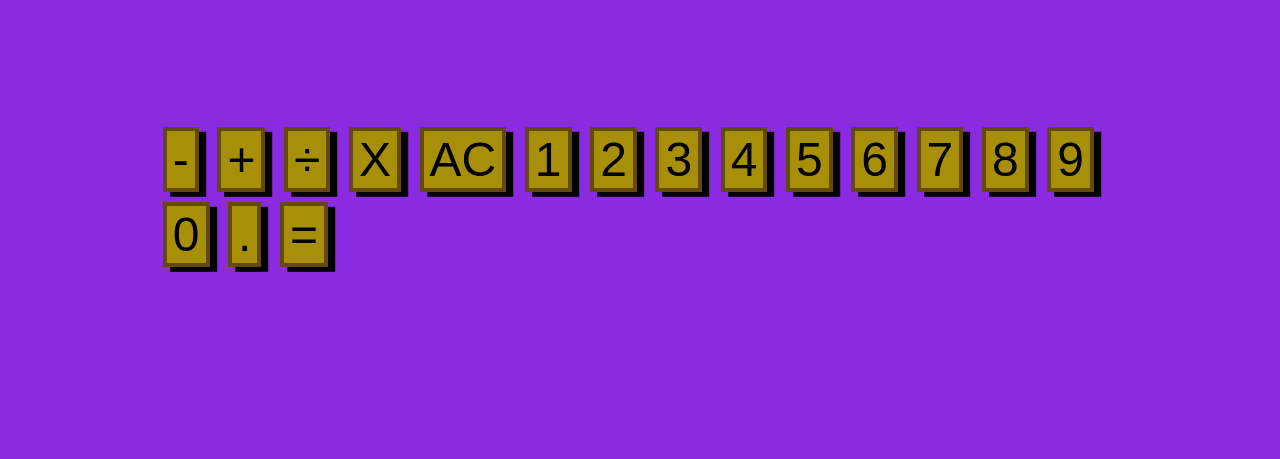
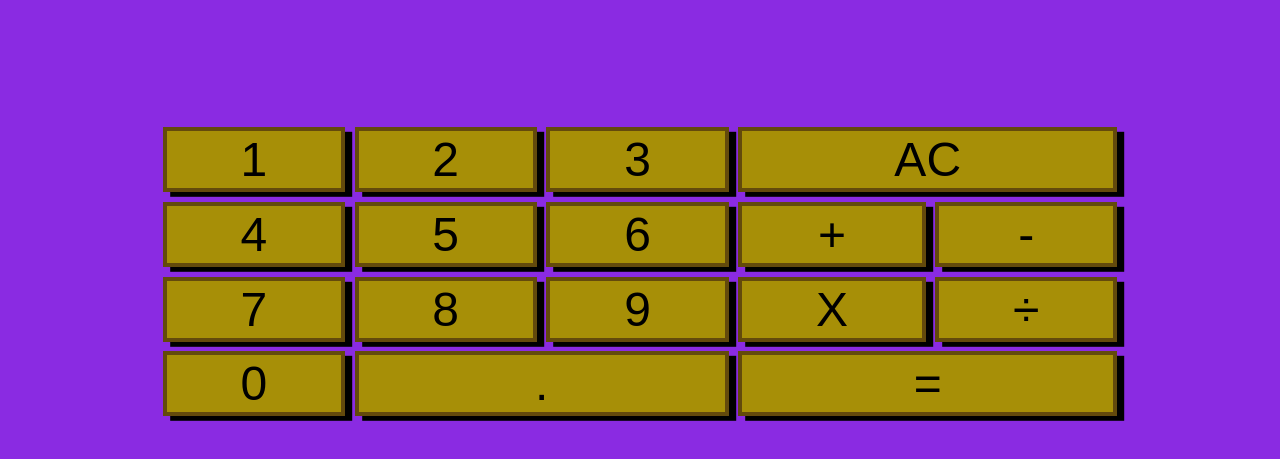
Before and after one commit to LMathers00/Calculator, a plain HTML site: page index.html in a window 1280 px wide. Shown: the part 87-546 px from the top of the page. Drawn offline with Linux system fonts and the light colour scheme.

```diff
--- a/style.css
+++ b/style.css
@@ -1,6 +1,85 @@
 * {
   background-color: blueviolet;
   font-size: 1.5rem;
+}
+
+.calculator__display {
+  grid-area: display;
+}
+
+.calculator__number-one {
+  grid-area: one;
+}
+
+.calculator__number-two {
+  grid-area: two;
+}
+
+.calculator__number-three {
+  grid-area: three;
+}
+
+.calculator__number-four {
+  grid-area: four;
+}
+
+.calculator__number-five {
+  grid-area: five;
+}
+
+.calculator__number-six {
+  grid-area: six;
+}
+
+.calculator__number-seven {
+  grid-area: seven;
+}
+
+.calculator__number-eight {
+  grid-area: eight;
+}
+
+.calculator__number-nine {
+  grid-area: nine;
+}
+
+.calculator__number-zero {
+  grid-area: nought;
+}
+
+.calculator__operator-minus {
+  grid-area: minus;
+}
+
+.calculator__operator-plus {
+  grid-area: plus;
+}
+
+.calculator__operator-divide {
+  grid-area: divide;
+}
+
+.calculator__operator-times {
+  grid-area: multiply;
+}
+
+.calculator__decimal {
+  grid-area: decimal;
+}
+
+.calculator__equals {
+  grid-area: equals;
+}
+
+.calculator__all-clear {
+  grid-area: clear;
+}
+
+.calculator {
+  display: grid;
+  grid-template-areas: "display display display display display" "one two three clear clear " "four five six plus minus" "seven eight nine multiply divide" "nought decimal decimal equals equals";
+  padding: 10px;
+  padding-top: 0;
 }
 
 .container {
```
Also changed, not shown: 1 other file.
